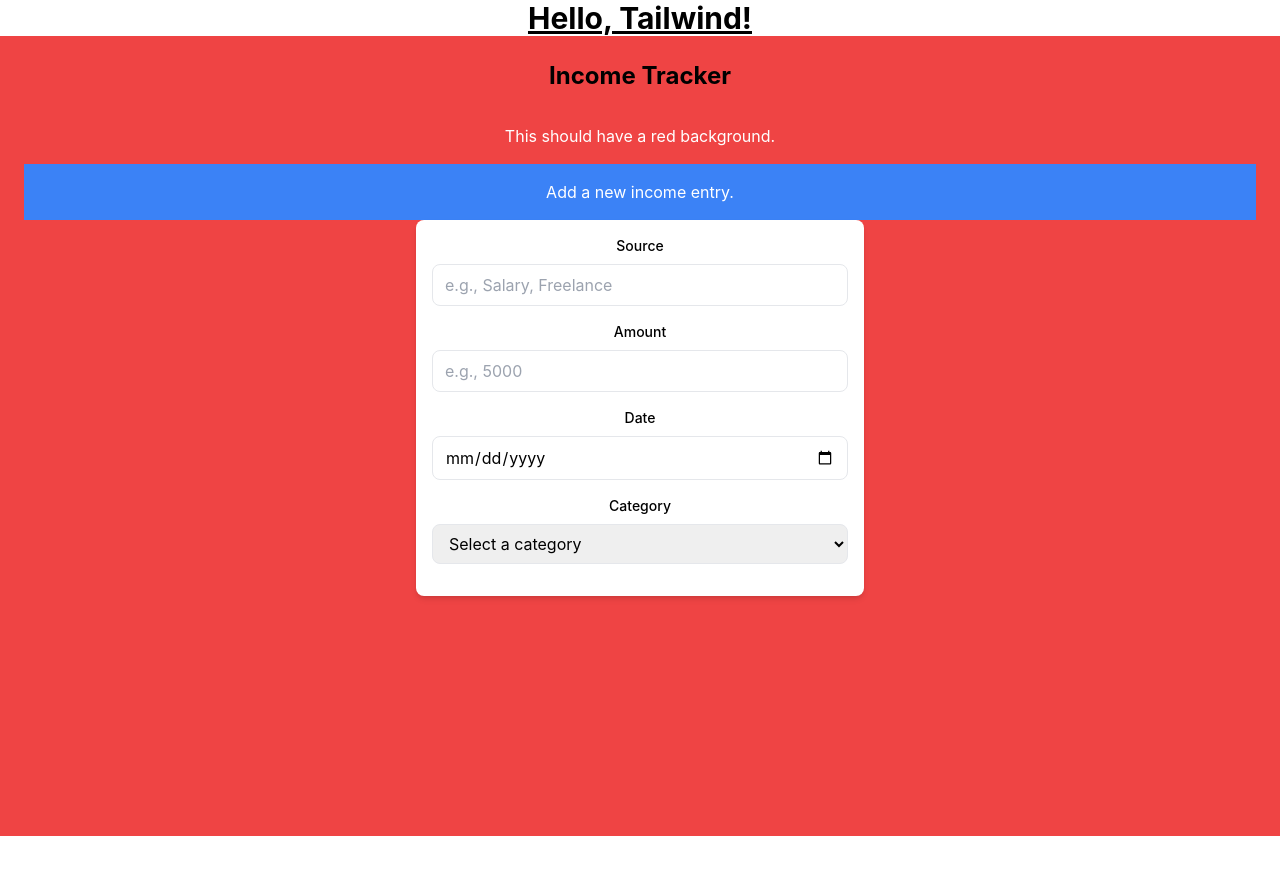
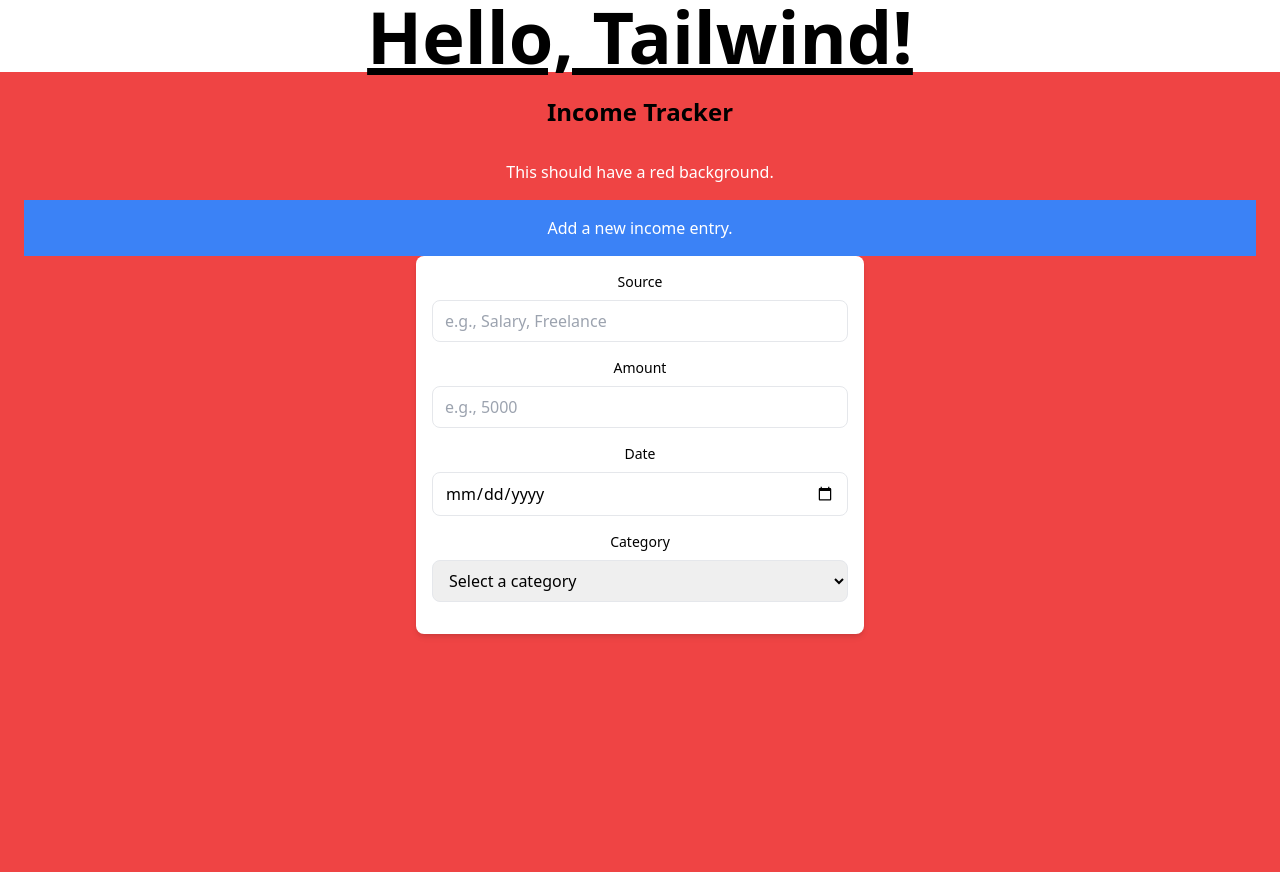
Before and after one commit to brajgon1/income_tracker, a React (Create React App) app: page / in a window 1280 px wide. Before the commit the page ends 836 px from the top, so only its background shows below. Built offline with nearby package versions, Linux system fonts and the light colour scheme.

Commit message:
messing around

```diff
--- a/src/App.js
+++ b/src/App.js
@@ -5,7 +5,7 @@ import { IncomeTracker } from './components/IncomeTracker';
 function App() {
   return (
     <div className="App">
-      <h1 className="text-3xl font-bold underline">Hello, Tailwind!</h1>
+      <h1 className="text-7xl font-bold underline">Hello, Tailwind!</h1>
       <IncomeTracker />
     </div>
   );
--- a/src/index.css
+++ b/src/index.css
@@ -2,17 +2,3 @@
 @tailwind base;
 @tailwind components;
 @tailwind utilities;
-
-body {
-  margin: 0;
-  font-family: -apple-system, BlinkMacSystemFont, 'Segoe UI', 'Roboto', 'Oxygen',
-    'Ubuntu', 'Cantarell', 'Fira Sans', 'Droid Sans', 'Helvetica Neue',
-    sans-serif;
-  -webkit-font-smoothing: antialiased;
-  -moz-osx-font-smoothing: grayscale;
-}
-
-code {
-  font-family: source-code-pro, Menlo, Monaco, Consolas, 'Courier New',
-    monospace;
-}
```
Also changed, not shown: tailwind.config.js (+1 -14 lines), 1 other file (tests, documents, lock files or other folders).
